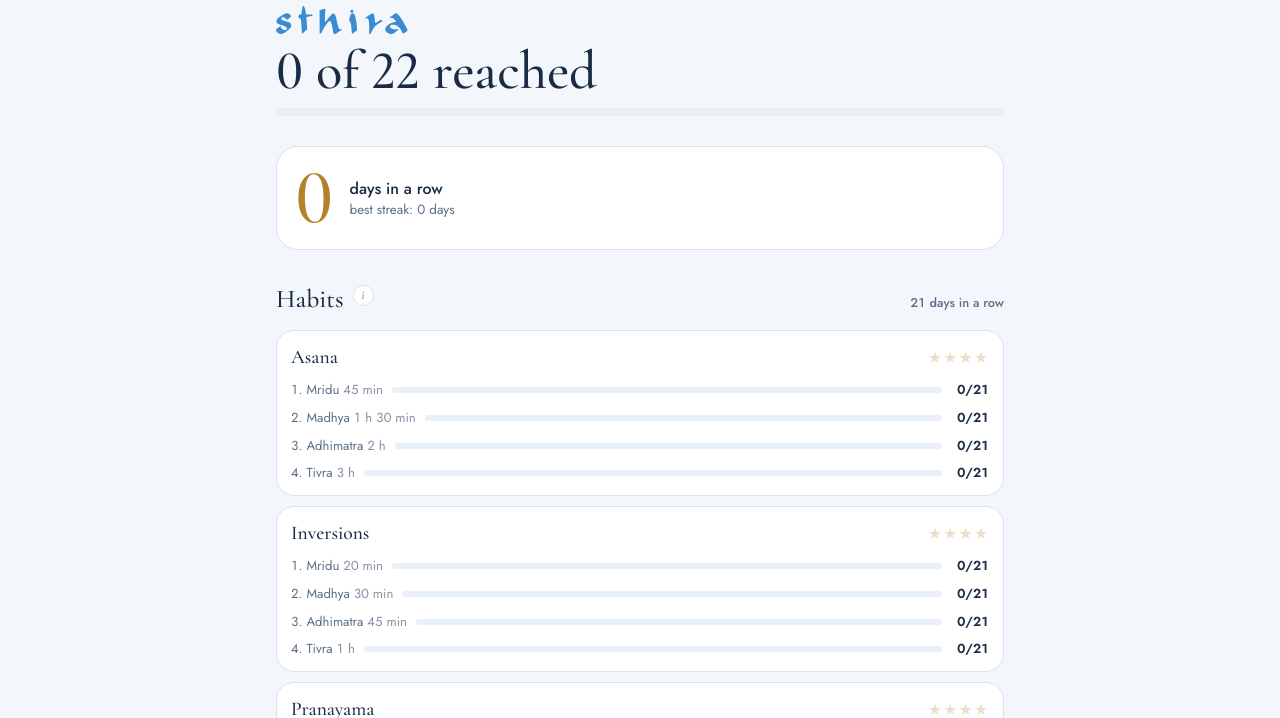
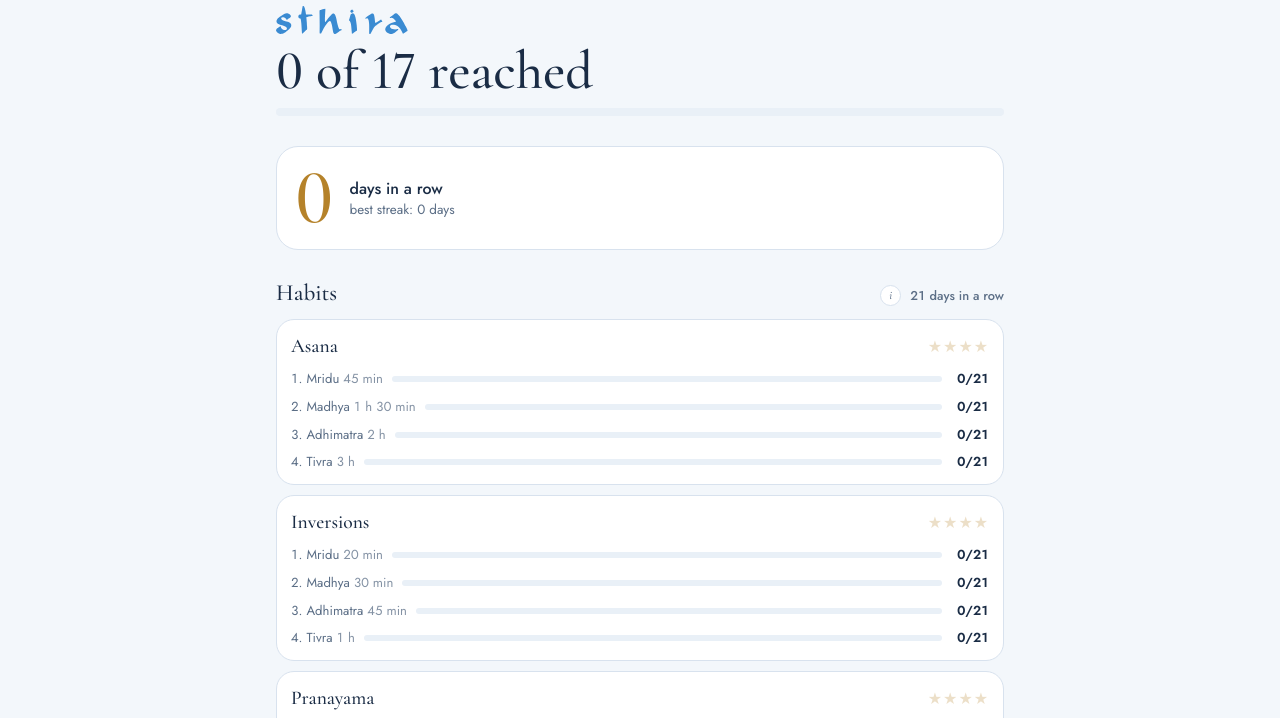
Before and after one commit to lluis75/Practica-ioga-eficient, a plain HTML site: page index.html in a window 1280 px wide. Both pictures are taken after a click on the button 933 px from the left and 47 px from the top of the page. Shown: the part 81-799 px from the top of the page. Drawn offline with Linux system fonts and the light colour scheme.

Commit message:
Add files via upload

```diff
--- a/index.html
+++ b/index.html
@@ -637,9 +637,10 @@ button{cursor:pointer}
 .medal .m-g{font-family:var(--display); font-weight:600; fill:var(--muted); font-variant-numeric:lining-nums}
 .medal.on .m-disc{fill:var(--mc, var(--gold))} .medal.on .m-g{fill:var(--on-color)} .medal.on .m-ray{stroke:var(--mc, var(--gold))}
 .ach-sec{display:flex; flex-direction:column; gap:12px}
-.ach-sec h3{font-family:var(--display); font-weight:500; font-size:1.6rem; margin:0; display:flex; justify-content:space-between; align-items:baseline; gap:10px}
-.ach-sec h3 .h3t{display:inline-flex; align-items:center; gap:9px}
-.ibtn.ib-s{width:21px; height:21px; min-width:21px; font-size:.74rem; line-height:1; transform:translateY(-3px)}
+.ach-sec h3{font-family:var(--display); font-weight:500; font-size:1.45rem; margin:0; display:flex; justify-content:space-between; align-items:baseline; gap:10px; line-height:1.18}
+.ach-sec h3 .h3t{min-width:0}
+.ach-sec h3 .h3r{display:inline-flex; align-items:center; gap:9px; flex:none; margin-left:auto; translate:0 -1px}
+.ibtn.ib-s{width:21px; height:21px; min-width:21px; font-size:.74rem; line-height:1}
 .sec-help{margin:-4px 0 0}
 .ach2{gap:8px; padding:12px 10px}
 .ach2 .medal{width:54px; height:54px}
@@ -1020,7 +1021,7 @@ const store = {
   set(k,v){ try{ localStorage.setItem(KEY+k, JSON.stringify(v)); }catch(e){} },
   del(k){ try{ localStorage.removeItem(KEY+k); }catch(e){} }
 };
-const APP_VERSION = "3.8";
+const APP_VERSION = "3.9";
 let settings = Object.assign({rewards:true, padStyle:"cards", sumStyle:"strip", goalOn:true, goal:30, interval:0, autoAway:true, askCause:true, period:"week", lang:"", advOpen:false}, store.get("settings",{}));
 if(settings.period === "q") settings.period = "all";
 let sessions = store.get("sessions", []);
@@ -2355,17 +2356,14 @@ function achCfg(){
   return c;
 }
 const cfgSave = () => store.set("settings", settings);
-const ACH_GRP = [["const","Sadhana · constància","--gold"],["time","Ashtanga · els vuit membres","--asana"],["post","Postures, pranayama i estudi","--study"],["own","Les meves fites","--gold"]];
+const ACH_GRP = [["const","Sadhana · constància","--gold"],["time","Ashtanga · els vuit membres","--asana"],["own","Les meves fites","--gold"]];
 const OPEN_T = [1, 5, 10, 25, 50, 100, 250, 500, 1000];
 const ACH_BASE = [
   {id:"first", g:"const", gl:"1", k:"n", t:1, u:"n", name:() => "Arambha", desc:() => tx("El començament") + " · " + tx("desa la primera sessió")},
   ...[[3,"Sankalpa","La intenció presa"],[7,"Abhyasa","La pràctica repetida"],[14,"Tapas","L'esforç que crema"],[30,"Nishtha","Constància ferma"],[100,"Sadhana","La pràctica d'una vida"]].map(([n,sa,m]) => ({id:"s"+n, g:"const", gl:n+"d", k:"streak", t:n, u:"n", name:() => sa, desc:() => tx(m) + " · " + tx("{n} dies seguits", {n})})),
   ...[[7,"Vrata","El vot complert"],[30,"Dhriti","Fermesa"],[100,"Tapasya","Disciplina sostinguda"]].map(([n,sa,m]) => ({id:"g"+n, g:"const", gl:n+"✓", k:"goal", t:n, u:"n", name:() => sa, desc:() => tx(m) + " · " + tx("compleix l'objectiu diari {n} dies", {n})})),
   ...[[1,"Yama"],[10,"Niyama"],[25,"Asana"],[50,"Pranayama"],[100,"Pratyahara"],[250,"Dharana"],[500,"Dhyana"],[1000,"Samadhi"]].map(([n,sa],i) => ({id:"h"+n, g:"time", gl:n+"h", k:"asana", k2:"prana", two:1, t:n*HOUR, u:"ms", name:() => sa, desc:() => tx("Membre {i} de vuit", {i:i+1}) + " · " + tx(n === 1 ? "{n} hora en cada activitat" : "{n} hores en cada activitat", {n})})),
-    ...[["sirsa","Raja","El rei de les postures","Sirsasana"],["sarva","Mata","La mare de les postures","Sarvangasana"],["sava","Vishranti","El descans conscient","Savasana"]].map(([k,sa,m,p]) => ({id:k+"1", g:"post", gl:"1h", k, open:1, tiers:OPEN_T, t:HOUR, u:"ms", name:() => sa, desc:() => tx(m) + " · " + p})),
-  {id:"pr5", g:"post", gl:"1h", k:"prana", open:1, tiers:OPEN_T, t:HOUR, u:"ms", name:() => "Prana", desc:() => tx("L'alè") + " · " + actName("pranayama")},
-  {id:"st5", g:"post", gl:"1h", k:"study", open:1, tiers:OPEN_T, t:HOUR, u:"ms", name:() => "Svadhyaya", desc:() => tx("L'estudi de si mateix") + " · " + actName("study")}
-];
+  ];
 
 const achDefs = () => ACH_BASE.concat(achCfg().custom.map(c => ({id:c.id, own:true, g:"own", gl:c.h+"h", k:"act:"+c.act, t:c.h*HOUR, u:"ms", name:() => actName(c.act) + " · " + c.h + " h", desc:() => tx(c.h === 1 ? "Acumula {n} hora" : "Acumula {n} hores", {n:c.h})})));
 let ACHS = null;
@@ -2639,13 +2637,13 @@ const actSelect = id => `<select id="${id}" class="sel">${ACT_KEYS.map(k => `<op
 const SEC_HELP = {
   const: "Compta dies, no activitats. Un dia compta si has practicat almenys 1 minut entre asana, pranayama i estudi. Fa servir la teva millor ratxa de sempre, així que no es perd si un dia la trenques.",
   time: "Hores acumulades des del primer dia, comptades per separat: el cercle de l'esquerra és asana i el de la dreta pranayama. N'hi ha prou amb una de les dues per encendre el membre. L'estudi, el temps perdut i les pauses no hi compten.",
-  post: "Comptadors oberts: no s'acaben mai. Les hores que fas en aquella postura o activitat es van sumant des del primer dia, i reps un premi cada cop que passes una marca: 1, 5, 10, 25, 50, 100, 250, 500 i 1.000 hores.",
+  postOff: "Comptadors oberts: no s'acaben mai. Les hores que fas en aquella postura o activitat es van sumant des del primer dia, i reps un premi cada cop que passes una marca: 1, 5, 10, 25, 50, 100, 250, 500 i 1.000 hores.",
   own: "Les fites que t'has creat tu. Compten les hores acumulades de l'activitat que vas triar.",
   hab: "21 dies seguits arribant al temps d'un nivell. Si un dia no hi arribes, la ratxa torna a començar. El marc daurat, platejat o de bronze marca fins on has arribat.",
   dia: "Només el temps d'avui en cada activitat. Les estrelles s'encenen a mesura que vas passant els nivells d'intensitat.",
   rec: "Compara el que portes en aquest període amb el període anterior complet. Compta asana, pranayama i estudi."
 };
-const secH = (title, small, id, help) => `<h3><span class="h3t">${title}<button class="ibtn ib-s" data-info="sh-${id}" aria-label="${tx("Informació")}" aria-expanded="false">i</button></span>${small ? `<small>${small}</small>` : ""}</h3><p class="t-help sec-help" id="sh-${id}" hidden>${tx(help)}</p>`;
+const secH = (title, small, id, help) => `<h3><span class="h3t">${title}</span><span class="h3r"><button class="ibtn ib-s" data-info="sh-${id}" aria-label="${tx("Informació")}" aria-expanded="false">i</button>${small ? `<small>${small}</small>` : ""}</span></h3><p class="t-help sec-help" id="sh-${id}" hidden>${tx(help)}</p>`;
 function renderAch(){
   const el = $("#achv"), keep = el.scrollTop, cfg = achCfg(), list = achList(achEdit), shown = list.filter(a => !a.off), nOn = shown.filter(a => a.on).length, sr = streaks(sessions), days = n => tx(n === 1 ? "{n} dia" : "{n} dies", {n});
   const D = dailyList(true, true);
--- a/sw.js
+++ b/sw.js
@@ -1,5 +1,5 @@
 /* Samyama Pràctica — service worker: funciona sense connexió */
-const VERSION = "sthira-v3.8";
+const VERSION = "sthira-v3.9";
 const VOICE_CACHE = "sthira-voice-1";
 const SHELL = ["./", "./index.html", "./privacy.html", "./manifest.webmanifest", "./icons/sthira2-192.png", "./icons/sthira2-512.png", "./icons/sthira2-apple-180.png", "./icons/sthira2-maskable-512.png", "./fonts/cormorant-garamond-latin-400-italic.woff2", "./fonts/cormorant-garamond-latin-400-normal.woff2", "./fonts/cormorant-garamond-latin-500-italic.woff2", "./fonts/cormorant-garamond-latin-500-normal.woff2", "./fonts/cormorant-garamond-latin-600-italic.woff2", "./fonts/cormorant-garamond-latin-600-normal.woff2", "./fonts/cormorant-garamond-latin-ext-400-italic.woff2", "./fonts/cormorant-garamond-latin-ext-400-normal.woff2", "./fonts/cormorant-garamond-latin-ext-500-italic.woff2", "./fonts/cormorant-garamond-latin-ext-500-normal.woff2", "./fonts/cormorant-garamond-latin-ext-600-italic.woff2", "./fonts/cormorant-garamond-latin-ext-600-normal.woff2", "./fonts/fonts.css", "./fonts/jost-latin-400-normal.woff2", "./fonts/jost-latin-500-normal.woff2", "./fonts/jost-latin-600-normal.woff2", "./fonts/jost-latin-ext-400-normal.woff2", "./fonts/jost-latin-ext-500-normal.woff2", "./fonts/jost-latin-ext-600-normal.woff2"];
 
```
